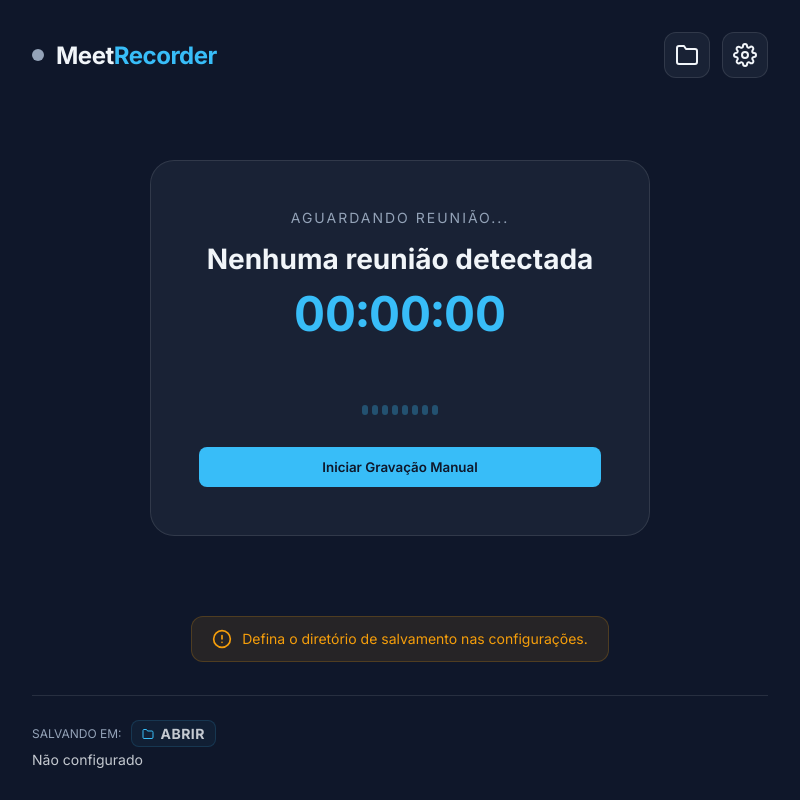
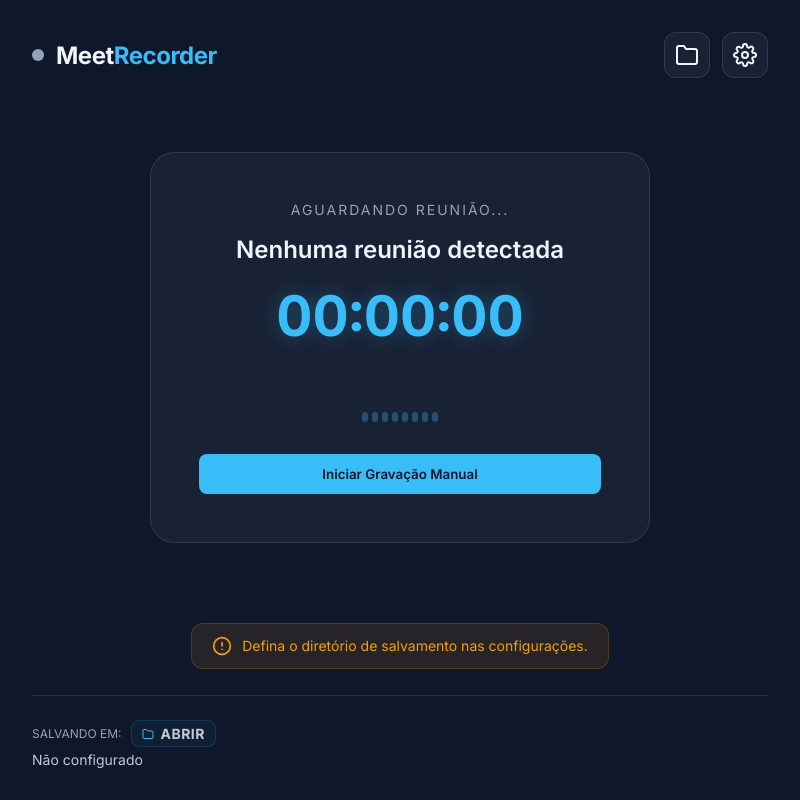
Before and after one commit to rodrigosrf/meet-record, an Electron app: page index.html in a window 800 px wide. Drawn offline with Linux system fonts and the light colour scheme; no server answers.

Commit message:
refactor: melhorias na visualização do nome da reunião

```diff
--- a/style.css
+++ b/style.css
@@ -152,6 +152,11 @@
     transition: all 0.5s cubic-bezier(0.4, 0, 0.2, 1);
     position: relative;
     overflow: hidden;
+    display: flex;
+    flex-direction: column;
+    align-items: center;
+    justify-content: center;
+    min-height: 350px;
 }
 
 .status-card.recording {
@@ -168,18 +173,27 @@
 }
 
 .meeting-info h2 {
-    font-size: 1.75rem;
-    margin-bottom: 0.5rem;
-    white-space: nowrap;
-    overflow: hidden;
-    text-overflow: ellipsis;
+    font-size: 1.5rem;
+    line-height: 1.3;
+    margin-bottom: 1rem;
+    white-space: normal;
+    word-break: break-word;
+    font-weight: 600;
+    color: var(--text-primary);
+    transition: all 0.3s ease;
+}
+
+.meeting-info h2:hover {
+    color: var(--accent-color);
 }
 
 .meeting-info p {
-    font-size: 3rem;
+    font-size: 3.5rem;
     font-weight: 700;
     font-variant-numeric: tabular-nums;
     color: var(--accent-color);
+    text-shadow: 0 0 20px rgba(56, 189, 248, 0.3);
+    margin-top: 0.5rem;
 }
 
 .visualizer {
```
